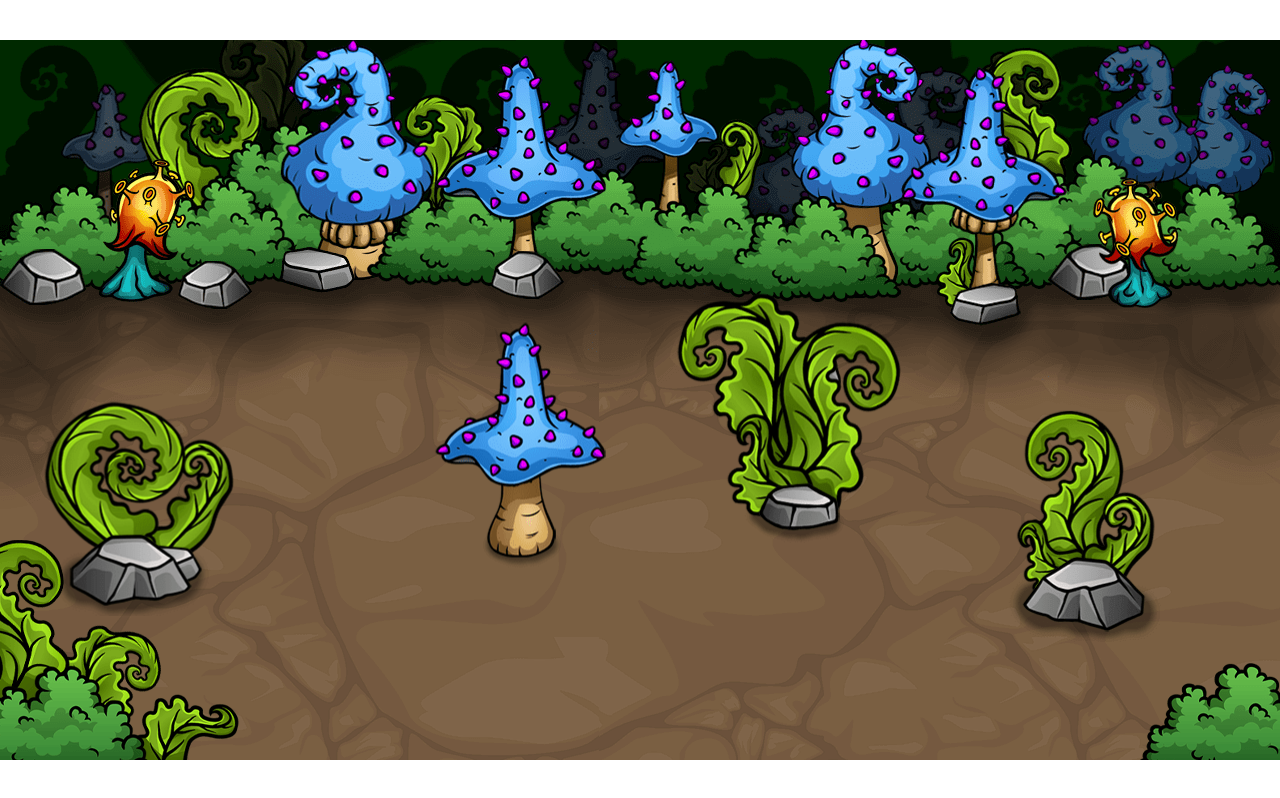
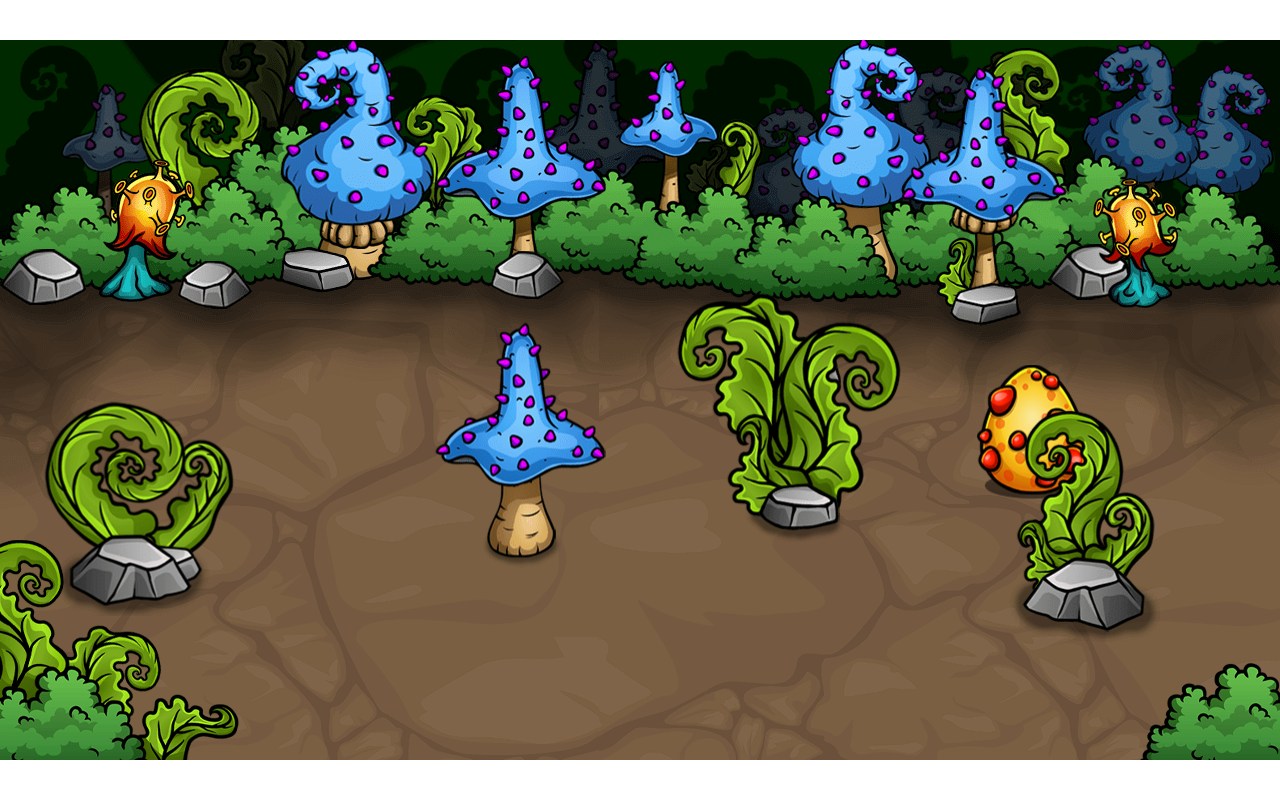
Before and after one commit to Har99sh/js_game_freeCodeCamp, a plain HTML site: page src/index.html in a window 1280 px wide. Drawn offline with Linux system fonts and the light colour scheme.

Commit message:
add randomly appearing eggs, define draw order to give 3d sense

```diff
--- a/src/css/styles.css
+++ b/src/css/styles.css
@@ -19,6 +19,6 @@
     pointer-events: none;
 }
 
-.obstacles-img, .bull-img {
+.obstacles-img, .bull-img , .egg-img{
     display: none;
 }
--- a/src/index.html
+++ b/src/index.html
@@ -12,6 +12,7 @@
     <img src="./assets/images/overlay.png" alt="" id="overlay" class="overlay-img">
     <img src="./assets/images/obstacles.png" id="obstacle" class="obstacles-img">
     <img src="./assets/images/bull.png" id="bull" class="bull-img">
+    <img src="./assets/images/egg.png" id="egg" class="egg-img">
     <script src="js/script.js"></script>
 </body>
 </html>
--- a/src/js/script.js
+++ b/src/js/script.js
@@ -126,6 +126,62 @@ window.addEventListener("load", () => {
 
         }
     }
+    class Egg {
+        constructor(options) {
+            this.game = options.game;
+            this.collision_radius = 40;
+            this.margin = this.collision_radius * 2;
+            this.collision_x = this.margin + (Math.random() * (this.game.width - this.margin * 2));
+            this.collision_y = this.game.top_margin + (Math.random() * (this.game.height - this.game.top_margin - this.margin));
+
+
+            this.image = document.querySelector("#egg");
+
+            this.sprite_width = 110;
+            this.sprite_height = 135;
+            this.width = this.sprite_width;
+            this.height = this.sprite_height;
+
+
+        }
+
+        draw(context) {
+            this.drawImage(context);
+            if (this.game.debug) {
+                context.beginPath(); // to start circle drawing
+                context.arc(this.collision_x, this.collision_y, this.collision_radius, 0, Math.PI * 2);
+                context.save()
+                context.fillStyle = "#E5E7E7";
+                context.strokeStyle = "#FFFFFF";
+                context.globalAlpha = 0.5;
+                context.fill();
+                context.stroke();
+                context.restore();
+            }
+        }
+
+        drawImage(context) {
+            // context.drawImage(this.image, this.frame_x * this.sprite_width, this.frame_y * this.sprite_height,
+            //     this.sprite_width, this.sprite_height, this.sprite_x, this.sprite_y, this.width, this.height);
+            context.drawImage(this.image,  this.sprite_x, this.sprite_y, this.width, this.height);
+        }
+
+        update() {
+            this.sprite_x = this.collision_x - this.width / 2;
+            this.sprite_y = this.collision_y - this.height / 2 - 30;
+            // spread operator to mix one array onto other
+            let collision_objects = [this.game.player, ...this.game.obstacles];
+            collision_objects.forEach(object => {
+                let [collision, distance, distance_x, distance_y, sum_of_radii] = this.game.checkCollision(this, object);
+                if (collision) {
+                    const unit_x = distance_x / distance;
+                    const unit_y = distance_y / distance;
+                    this.collision_x = object.collision_x + (sum_of_radii + 1) * unit_x;
+                    this.collision_y = object.collision_y + (sum_of_radii + 1) * unit_y;
+                }
+            })
+        }
+    }
     class Obstacle {
         constructor(options) {
             this.game = options.game;
@@ -149,7 +205,6 @@ window.addEventListener("load", () => {
         draw(context) {
             this.drawImage(context)
             if (this.game.debug) {
-
                 context.beginPath(); // to start circle drawing
                 context.arc(this.collision_x, this.collision_y, this.collision_radius, 0, Math.PI * 2);
                 context.save()
@@ -168,6 +223,10 @@ window.addEventListener("load", () => {
                                 this.sprite_width, this.sprite_height, this.sprite_x, this.sprite_y, this.width, this.height);
 
         }
+
+        update() {
+
+        }
     }
     class Game {
         // Main logic of the web,
@@ -179,10 +238,15 @@ window.addEventListener("load", () => {
             this.player = new Player({game: this});
             this.number_of_obstacles = 10;
             this.obstacles = [];
+            this.max_number_of_eggs = 15;
+            this.eggs = [];
+            this.game_objects = [];
             this.debug = false;
             this.fps = 50;
             this.timer = 0;
             this.interval = 1000/this.fps;
+            this.egg_timer = 0;
+            this.egg_interval = 3000;
             this.mouse = {
                 x: this.width / 2,
                 y: this.height / 2,
@@ -214,15 +278,26 @@ window.addEventListener("load", () => {
         render(context, delta_time) {
             if (this.timer > this.interval) {
                 context.clearRect(0, 0, this.width, this.height);
-                this.obstacles.forEach(obstacle => obstacle.draw(context));
-                this.player.draw(context);
-                this.player.update();
+                this.game_objects = [...this.eggs, ...this.obstacles, this.player];
+                this.game_objects.sort((a, b) => a.collision_y - b.collision_y)
+                this.game_objects.forEach(object => {
+                    object.draw(context);
+                    object.update();
+                });
+                // Sort the array of objects by their vertical position so they are rendered in visual order
                 this.timer = 0;
             }
             this.timer += delta_time;
-
+            if (this.egg_timer > this.egg_interval && this.eggs.length < this.max_number_of_eggs) {
+                this.createEgg();
+                this.egg_timer = 0;
+            } else {
+                this.egg_timer += delta_time;
+            }
         }
-
+        createEgg() {
+            this.eggs.push(new Egg({game: this}));
+        }
         createObstacles() {
             let attempts = 0;
             // for (let i = 0; i < this.number_of_obstacles; i++) {
```
